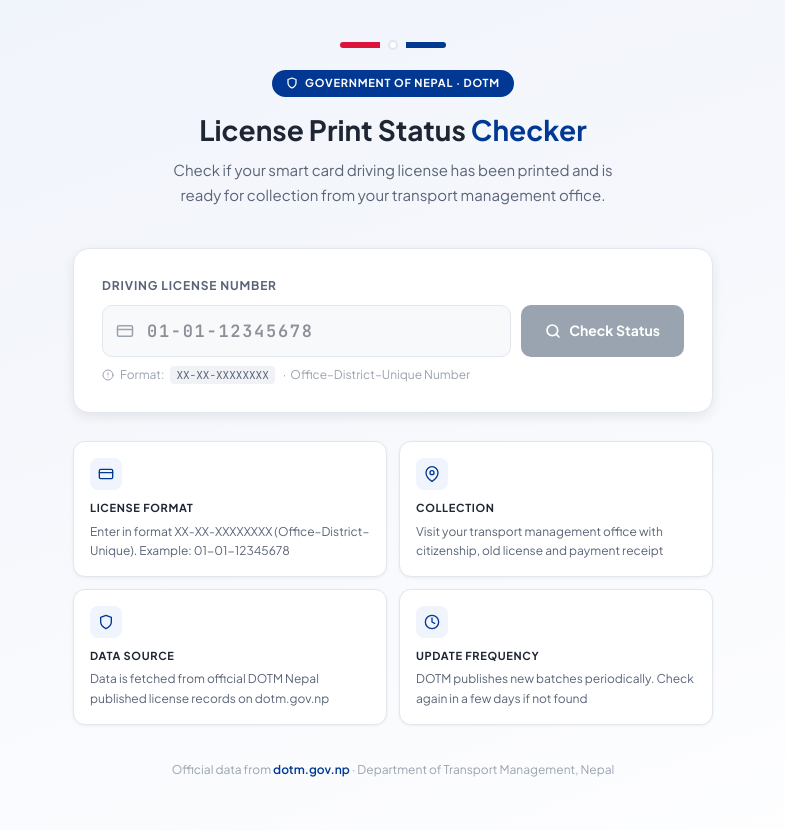
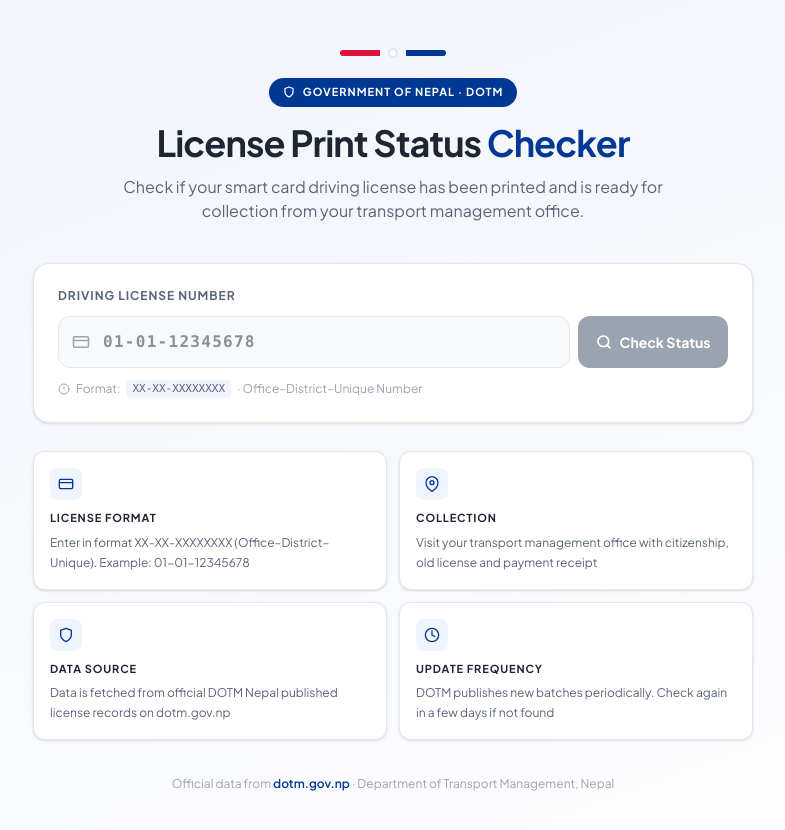
Before and after one commit to NischalAcharya060/Nepal-License-Checker, a Next.js app: page / in a window 1280 px wide. Shown: the top 830 px of the page, without its empty margins (247-1032 px from the left). Built offline with nearby package versions, Linux system fonts and the light colour scheme.

Commit message:
ui improved

```diff
--- a/src/app/page.tsx
+++ b/src/app/page.tsx
@@ -62,58 +62,38 @@ export default function Home() {
   }, [])
 
   return (
-    <main style={{ minHeight: '100vh', background: 'linear-gradient(160deg, #f0f4fc 0%, #f5f7fc 40%, #fff 100%)' }}>
-      <div style={{ maxWidth: '680px', margin: '0 auto', padding: '40px 20px 80px' }}>
-
-        {/* ── Header ── */}
-        <header style={{ textAlign: 'center', marginBottom: '40px' }}>
-          {/* Nepal flag colors stripe */}
-          <div style={{ display: 'flex', alignItems: 'center', justifyContent: 'center', gap: '0', marginBottom: '20px' }}>
-            <div style={{ width: '40px', height: '6px', background: '#DC143C', borderRadius: '3px 0 0 3px' }} />
-            <div style={{ width: '10px', height: '10px', background: 'white', border: '2px solid #e2e6ed', borderRadius: '50%', margin: '0 8px' }} />
-            <div style={{ width: '40px', height: '6px', background: '#003893', borderRadius: '0 3px 3px 0' }} />
+    <main className="min-h-screen">
+      <div className="mx-auto w-full max-w-3xl px-4 pb-14 pt-8 sm:px-6 sm:pt-12">
+        <header className="mb-8 text-center sm:mb-10">
+          <div className="mb-5 flex items-center justify-center gap-2">
+            <div className="h-1.5 w-10 rounded-l-full bg-[var(--nepal-red)]" />
+            <div className="h-2.5 w-2.5 rounded-full border-2 border-[var(--border-default)] bg-white" />
+            <div className="h-1.5 w-10 rounded-r-full bg-[var(--nepal-blue)]" />
           </div>
 
-          <div style={{
-            display: 'inline-flex', alignItems: 'center', gap: '7px',
-            background: '#003893', color: 'white',
-            fontSize: '11px', fontWeight: '700', letterSpacing: '0.07em',
-            padding: '5px 14px', borderRadius: '20px', marginBottom: '16px',
-            textTransform: 'uppercase',
-          }}>
+          <div className="mb-4 inline-flex items-center gap-2 rounded-full bg-[var(--nepal-blue)] px-3.5 py-1.5 text-[10px] font-bold uppercase tracking-[0.09em] text-white sm:text-[11px]">
             <svg width="12" height="12" viewBox="0 0 24 24" fill="none" stroke="currentColor" strokeWidth="2.5" strokeLinecap="round" strokeLinejoin="round">
-              <path d="M12 22s8-4 8-10V5l-8-3-8 3v7c0 6 8 10 8 10z"/>
+              <path d="M12 22s8-4 8-10V5l-8-3-8 3v7c0 6 8 10 8 10z" />
             </svg>
             Government of Nepal · DOTM
           </div>
 
-          <h1 style={{
-            fontFamily: "'Plus Jakarta Sans', sans-serif",
-            fontSize: '28px', fontWeight: '800',
-            color: '#1e2533', lineHeight: '1.2', marginBottom: '12px',
-          }}>
-            License Print Status{' '}
-            <span style={{ color: '#003893' }}>Checker</span>
+          <h1 className="mb-3 text-3xl font-extrabold tracking-tight text-[var(--text-primary)] sm:text-4xl">
+            License Print Status <span className="text-[var(--nepal-blue)]">Checker</span>
           </h1>
-
-          <p style={{
-            fontSize: '15px', color: '#5a6478', lineHeight: '1.65',
-            maxWidth: '460px', margin: '0 auto',
-          }}>
+          <p className="mx-auto max-w-xl text-sm leading-6 text-[var(--text-secondary)] sm:text-base">
             Check if your smart card driving license has been printed and is ready for collection from your transport management office.
           </p>
         </header>
 
-        {/* ── Search Form ── */}
         <LicenseForm
           onSubmit={checkLicense}
           onReset={reset}
           loading={searchState === 'loading'}
         />
 
-        {/* ── Result ── */}
         {(searchState === 'found' || searchState === 'not_found' || searchState === 'error') && (
-          <div className="animate-slide-up" style={{ marginTop: '20px' }}>
+          <div className="animate-slide-up mt-5">
             <LicenseResult
               state={searchState}
               result={result}
@@ -123,11 +103,8 @@ export default function Home() {
           </div>
         )}
 
-        {/* ── Info tiles ── */}
         {searchState === 'idle' && (
-          <div className="animate-fade-in" style={{
-            display: 'grid', gridTemplateColumns: '1fr 1fr', gap: '12px', marginTop: '28px'
-          }}>
+          <div className="animate-fade-in mt-7 grid grid-cols-1 gap-3 sm:grid-cols-2">
             {[
               {
                 icon: <svg width="16" height="16" viewBox="0 0 24 24" fill="none" stroke="currentColor" strokeWidth="2" strokeLinecap="round" strokeLinejoin="round"><rect x="2" y="5" width="20" height="14" rx="2"/><line x1="2" y1="10" x2="22" y2="10"/></svg>,
@@ -150,21 +127,14 @@ export default function Home() {
                 text: 'DOTM publishes new batches periodically. Check again in a few days if not found',
               },
             ].map((tile, i) => (
-              <div key={i} style={{
-                background: 'white', border: '1px solid #e2e6ed', borderRadius: '12px',
-                padding: '16px', boxShadow: '0 1px 3px rgba(0,0,0,0.06)',
-              }}>
-                <div style={{
-                  width: '32px', height: '32px', background: '#f0f4fc',
-                  borderRadius: '8px', display: 'flex', alignItems: 'center',
-                  justifyContent: 'center', color: '#003893', marginBottom: '10px',
-                }}>
+              <div key={i} className="rounded-xl border border-[var(--border-default)] bg-white p-4 shadow-sm">
+                <div className="mb-2.5 flex h-8 w-8 items-center justify-center rounded-lg bg-[var(--nepal-blue-soft)] text-[var(--nepal-blue)]">
                   {tile.icon}
                 </div>
-                <div style={{ fontSize: '11px', fontWeight: '700', color: '#1e2533', letterSpacing: '0.06em', textTransform: 'uppercase', marginBottom: '5px' }}>
+                <div className="mb-1.5 text-[11px] font-bold uppercase tracking-[0.08em] text-[var(--text-primary)]">
                   {tile.title}
                 </div>
-                <div style={{ fontSize: '12px', color: '#5a6478', lineHeight: '1.6' }}>
+                <div className="text-xs leading-5 text-[var(--text-secondary)]">
                   {tile.text}
                 </div>
               </div>
@@ -172,16 +142,14 @@ export default function Home() {
           </div>
         )}
 
-        {/* ── Footer ── */}
-        <p style={{ textAlign: 'center', marginTop: '36px', fontSize: '12px', color: '#9aa3b0' }}>
+        <p className="mt-9 text-center text-xs text-[var(--text-muted)]">
           Official data from{' '}
           <a href="https://dotm.gov.np/category/details-of-printed-licenses/" target="_blank" rel="noopener noreferrer"
-            style={{ color: '#003893', fontWeight: '600', textDecoration: 'none' }}>
+            className="font-semibold text-[var(--nepal-blue)] no-underline">
             dotm.gov.np
           </a>
           {' '}· Department of Transport Management, Nepal
         </p>
-
       </div>
     </main>
   )
--- a/src/components/LicenseForm.tsx
+++ b/src/components/LicenseForm.tsx
@@ -1,6 +1,6 @@
 'use client'
 
-import { useState, useCallback, useRef } from 'react'
+import { useState, useCallback, useRef, useEffect } from 'react'
 import { validateLicenseNumber } from '@/utils/validation'
 
 interface LicenseFormProps {
@@ -21,8 +21,8 @@ export default function LicenseForm({ onSubmit, onReset, loading }: LicenseFormP
     const [error, setError] = useState('')
     const [focused, setFocused] = useState(false)
     const [loadingMsgIdx, setLoadingMsgIdx] = useState(0)
-    const debounceTimer = useRef<NodeJS.Timeout | undefined>(undefined)
-    const loadingInterval = useRef<NodeJS.Timeout | undefined>(undefined)
+    const debounceTimer = useRef<ReturnType<typeof setTimeout> | null>(null)
+    const loadingInterval = useRef<ReturnType<typeof setInterval> | null>(null)
 
     // Cycle through loading messages
     const startLoadingMessages = useCallback(() => {
@@ -33,7 +33,21 @@ export default function LicenseForm({ onSubmit, onReset, loading }: LicenseFormP
     }, [])
 
     const stopLoadingMessages = useCallback(() => {
-        if (loadingInterval.current) clearInterval(loadingInterval.current)
+        if (loadingInterval.current) {
+            clearInterval(loadingInterval.current)
+            loadingInterval.current = null
+        }
+    }, [])
+
+    useEffect(() => {
+        if (!loading) stopLoadingMessages()
+    }, [loading, stopLoadingMessages])
+
+    useEffect(() => {
+        return () => {
+            if (debounceTimer.current) clearTimeout(debounceTimer.current)
+            if (loadingInterval.current) clearInterval(loadingInterval.current)
+        }
     }, [])
 
     const handleInputChange = useCallback((e: React.ChangeEvent<HTMLInputElement>) => {
@@ -74,40 +88,22 @@ export default function LicenseForm({ onSubmit, onReset, loading }: LicenseFormP
     const progress = Math.min((licenseNumber.replace(/-/g, '').length / 12) * 100, 100)
 
     return (
-        <div style={{
-            background: 'white',
-            borderRadius: '16px',
-            border: '1px solid #e2e6ed',
-            boxShadow: '0 4px 12px rgba(0,0,0,0.08)',
-            padding: '28px',
-            marginBottom: '8px',
-        }}>
-            <form onSubmit={handleSubmit}>
-                {/* Label */}
-                <label style={{
-                    display: 'block', fontSize: '12px', fontWeight: '700',
-                    color: '#5a6478', letterSpacing: '0.07em',
-                    textTransform: 'uppercase', marginBottom: '10px',
-                }}>
+        <div className="rounded-2xl border border-[var(--border-default)] bg-white p-4 shadow-sm sm:p-6">
+            <form onSubmit={handleSubmit} className="space-y-3">
+                <label htmlFor="license-number" className="block text-xs font-bold uppercase tracking-[0.08em] text-[var(--text-secondary)]">
                     Driving License Number
                 </label>
 
-                {/* Input row */}
-                <div style={{ display: 'flex', gap: '10px', alignItems: 'stretch' }}>
-                    {/* Input with icon */}
-                    <div style={{ flex: 1, position: 'relative' }}>
-                        <div style={{
-                            position: 'absolute', left: '14px', top: '50%',
-                            transform: 'translateY(-50%)', pointerEvents: 'none',
-                            color: focused ? '#003893' : '#9aa3b0',
-                            transition: 'color 0.2s',
-                        }}>
+                <div className="flex flex-col gap-2 sm:flex-row sm:items-stretch">
+                    <div className="relative flex-1">
+                        <div className={`pointer-events-none absolute left-3.5 top-1/2 -translate-y-1/2 transition-colors ${focused ? 'text-[var(--nepal-blue)]' : 'text-[var(--text-muted)]'}`}>
                             <svg width="18" height="18" viewBox="0 0 24 24" fill="none" stroke="currentColor" strokeWidth="2" strokeLinecap="round" strokeLinejoin="round">
-                                <rect x="2" y="5" width="20" height="14" rx="2"/>
-                                <line x1="2" y1="10" x2="22" y2="10"/>
+                                <rect x="2" y="5" width="20" height="14" rx="2" />
+                                <line x1="2" y1="10" x2="22" y2="10" />
                             </svg>
                         </div>
                         <input
+                            id="license-number"
                             type="text"
                             value={licenseNumber}
                             onChange={handleInputChange}
@@ -119,81 +115,50 @@ export default function LicenseForm({ onSubmit, onReset, loading }: LicenseFormP
                             autoCorrect="off"
                             spellCheck={false}
                             maxLength={14}
-                            style={{
-                                width: '100%',
-                                height: '52px',
-                                paddingLeft: '44px',
-                                paddingRight: '16px',
-                                fontFamily: "'JetBrains Mono', 'Fira Code', monospace",
-                                fontSize: '17px',
-                                fontWeight: '600',
-                                letterSpacing: '0.1em',
-                                color: error ? '#c0392b' : '#1e2533',
-                                background: error ? '#fdf3f2' : focused ? 'white' : '#f8f9fb',
-                                border: `1.5px solid ${error ? '#f5c6c1' : focused ? '#003893' : '#e2e6ed'}`,
-                                borderRadius: '10px',
-                                outline: 'none',
-                                transition: 'all 0.2s',
-                                boxShadow: focused ? '0 0 0 3px rgba(0, 56, 147, 0.1)' : 'none',
-                                opacity: loading ? 0.6 : 1,
-                            }}
+                            inputMode="numeric"
+                            aria-invalid={!!error}
+                            className={`h-12 w-full rounded-xl border px-11 pr-10 font-mono text-[15px] font-semibold tracking-[0.08em] outline-none transition sm:h-[52px] sm:text-[16px] ${
+                                error
+                                    ? 'border-[var(--error-border)] bg-[var(--error-bg)] text-[var(--error)]'
+                                    : focused
+                                      ? 'border-[var(--nepal-blue)] bg-white shadow-[0_0_0_3px_rgba(0,56,147,0.12)]'
+                                      : 'border-[var(--border-default)] bg-[var(--bg-secondary)] text-[var(--text-primary)]'
+                            } ${loading ? 'opacity-70' : ''}`}
                         />
+                        {licenseNumber && !loading && (
+                            <button
+                                type="button"
+                                onClick={() => {
+                                    setLicenseNumber('')
+                                    setError('')
+                                    onReset()
+                                }}
+                                className="absolute right-2.5 top-1/2 -translate-y-1/2 rounded-md p-1 text-[var(--text-muted)] transition hover:bg-[var(--bg-secondary)] hover:text-[var(--text-secondary)]"
+                                aria-label="Clear license number"
+                            >
+                                <svg width="14" height="14" viewBox="0 0 24 24" fill="none" stroke="currentColor" strokeWidth="2.5" strokeLinecap="round" strokeLinejoin="round">
+                                    <line x1="18" y1="6" x2="6" y2="18" />
+                                    <line x1="6" y1="6" x2="18" y2="18" />
+                                </svg>
+                            </button>
+                        )}
                     </div>
 
-                    {/* Submit button */}
                     <button
                         type="submit"
                         disabled={loading || !!error || !licenseNumber}
-                        style={{
-                            height: '52px',
-                            padding: '0 24px',
-                            background: loading || !!error || !licenseNumber ? '#9aa3b0' : '#003893',
-                            color: 'white',
-                            border: 'none',
-                            borderRadius: '10px',
-                            fontFamily: "'Plus Jakarta Sans', sans-serif",
-                            fontSize: '14px',
-                            fontWeight: '700',
-                            cursor: loading || !!error || !licenseNumber ? 'not-allowed' : 'pointer',
-                            transition: 'all 0.2s',
-                            whiteSpace: 'nowrap',
-                            display: 'flex',
-                            alignItems: 'center',
-                            gap: '8px',
-                            flexShrink: 0,
-                            transform: 'translateY(0)',
-                        }}
-                        onMouseEnter={e => {
-                            if (!loading && !error && licenseNumber) {
-                                (e.currentTarget as HTMLButtonElement).style.background = '#1a4da8'
-                                ;(e.currentTarget as HTMLButtonElement).style.transform = 'translateY(-1px)'
-                                ;(e.currentTarget as HTMLButtonElement).style.boxShadow = '0 4px 12px rgba(0,56,147,0.35)'
-                            }
-                        }}
-                        onMouseLeave={e => {
-                            ;(e.currentTarget as HTMLButtonElement).style.background = loading || error || !licenseNumber ? '#9aa3b0' : '#003893'
-                            ;(e.currentTarget as HTMLButtonElement).style.transform = 'translateY(0)'
-                            ;(e.currentTarget as HTMLButtonElement).style.boxShadow = 'none'
-                        }}
+                        className="inline-flex h-12 min-w-[150px] items-center justify-center gap-2 rounded-xl bg-[var(--nepal-blue)] px-4 text-sm font-bold text-white transition hover:bg-[var(--nepal-blue-mid)] disabled:cursor-not-allowed disabled:bg-[var(--text-muted)] sm:h-[52px]"
                     >
                         {loading ? (
                             <>
-                <span style={{
-                    width: '16px', height: '16px',
-                    border: '2px solid rgba(255,255,255,0.3)',
-                    borderTopColor: 'white',
-                    borderRadius: '50%',
-                    display: 'inline-block',
-                    animation: 'spin 0.8s linear infinite',
-                    flexShrink: 0,
-                }} />
+                                <span className="inline-block h-4 w-4 animate-spin rounded-full border-2 border-white/30 border-t-white" />
                                 Checking...
                             </>
                         ) : (
                             <>
                                 <svg width="16" height="16" viewBox="0 0 24 24" fill="none" stroke="currentColor" strokeWidth="2.5" strokeLinecap="round" strokeLinejoin="round">
-                                    <circle cx="11" cy="11" r="8"/>
-                                    <line x1="21" y1="21" x2="16.65" y2="16.65"/>
+                                    <circle cx="11" cy="11" r="8" />
+                                    <line x1="21" y1="21" x2="16.65" y2="16.65" />
                                 </svg>
                                 Check Status
                             </>
@@ -201,62 +166,55 @@ export default function LicenseForm({ onSubmit, onReset, loading }: LicenseFormP
                     </button>
                 </div>
 
-                {/* Progress bar */}
                 {licenseNumber && !loading && (
-                    <div style={{ marginTop: '10px', height: '3px', background: '#f0f4fc', borderRadius: '2px', overflow: 'hidden' }}>
-                        <div style={{
-                            height: '100%',
-                            width: `${progress}%`,
-                            background: isValid ? '#0f7b4d' : error ? '#c0392b' : '#003893',
-                            borderRadius: '2px',
-                            transition: 'width 0.2s, background 0.2s',
-                        }} />
+                    <div className="mt-2 h-1 overflow-hidden rounded-full bg-[var(--nepal-blue-soft)]">
+                        <div
+                            className="h-full rounded-full transition-all"
+                            style={{
+                                width: `${progress}%`,
+                                background: isValid ? 'var(--success)' : error ? 'var(--error)' : 'var(--nepal-blue)',
+                            }}
+                        />
                     </div>
                 )}
 
-                {/* Error / hint */}
                 {error ? (
-                    <p style={{ marginTop: '8px', fontSize: '12px', color: '#c0392b', fontWeight: '600', display: 'flex', alignItems: 'center', gap: '5px' }}>
+                    <p className="flex items-center gap-1.5 text-xs font-semibold text-[var(--error)]">
                         <svg width="13" height="13" viewBox="0 0 24 24" fill="none" stroke="currentColor" strokeWidth="2.5" strokeLinecap="round" strokeLinejoin="round">
-                            <circle cx="12" cy="12" r="10"/><line x1="12" y1="8" x2="12" y2="12"/><line x1="12" y1="16" x2="12.01" y2="16"/>
+                            <circle cx="12" cy="12" r="10" />
+                            <line x1="12" y1="8" x2="12" y2="12" />
+                            <line x1="12" y1="16" x2="12.01" y2="16" />
                         </svg>
                         {error}
                     </p>
                 ) : loading ? (
-                    <div style={{ marginTop: '10px', display: 'flex', alignItems: 'center', gap: '10px' }}>
-                        <div style={{ display: 'flex', gap: '5px' }}>
+                    <div className="flex items-center gap-2.5 text-xs text-[var(--text-secondary)]">
+                        <div className="flex gap-1">
                             {[0, 1, 2].map(i => (
-                                <div key={i} style={{
-                                    width: '5px', height: '5px', background: '#003893', borderRadius: '50%',
-                                    animation: `dotPulse 1.4s ease-in-out ${i * 0.2}s infinite`,
-                                }} />
+                                <div
+                                    key={i}
+                                    className="h-1.5 w-1.5 rounded-full bg-[var(--nepal-blue)]"
+                                    style={{ animation: `dotPulse 1.4s ease-in-out ${i * 0.2}s infinite` }}
+                                />
                             ))}
                         </div>
-                        <span style={{ fontSize: '12px', color: '#5a6478', fontWeight: '500' }}>
-              {LOADING_MESSAGES[loadingMsgIdx]}
-            </span>
+                        <span className="font-medium">{LOADING_MESSAGES[loadingMsgIdx]}</span>
                     </div>
                 ) : (
-                    <p style={{ marginTop: '9px', fontSize: '12px', color: '#9aa3b0', display: 'flex', alignItems: 'center', gap: '6px' }}>
+                    <p className="flex flex-wrap items-center gap-1.5 text-xs text-[var(--text-muted)]">
                         <svg width="12" height="12" viewBox="0 0 24 24" fill="none" stroke="currentColor" strokeWidth="2" strokeLinecap="round" strokeLinejoin="round">
-                            <circle cx="12" cy="12" r="10"/><line x1="12" y1="8" x2="12" y2="12"/><line x1="12" y1="16" x2="12.01" y2="16"/>
+                            <circle cx="12" cy="12" r="10" />
+                            <line x1="12" y1="8" x2="12" y2="12" />
+                            <line x1="12" y1="16" x2="12.01" y2="16" />
                         </svg>
-                        Format:{' '}
-                        <code style={{ fontFamily: "'JetBrains Mono', monospace", background: '#f0f2f5', padding: '1px 6px', borderRadius: '4px', fontSize: '11px', color: '#5a6478' }}>
+                        <span>Format:</span>
+                        <code className="rounded bg-[var(--nepal-blue-soft)] px-1.5 py-0.5 font-mono text-[11px] text-[var(--text-secondary)]">
                             XX-XX-XXXXXXXX
                         </code>
-                        &nbsp;·&nbsp; Office–District–Unique Number
+                        <span>· Office–District–Unique Number</span>
                     </p>
                 )}
             </form>
-
-            <style>{`
-        @keyframes spin { to { transform: rotate(360deg); } }
-        @keyframes dotPulse {
-          0%, 60%, 100% { opacity: 0.3; transform: scale(1); }
-          30% { opacity: 1; transform: scale(1.35); }
-        }
-      `}</style>
         </div>
     )
 }
```
Also changed, not shown: src/components/LicenseResult.tsx (+68 -181 lines).
